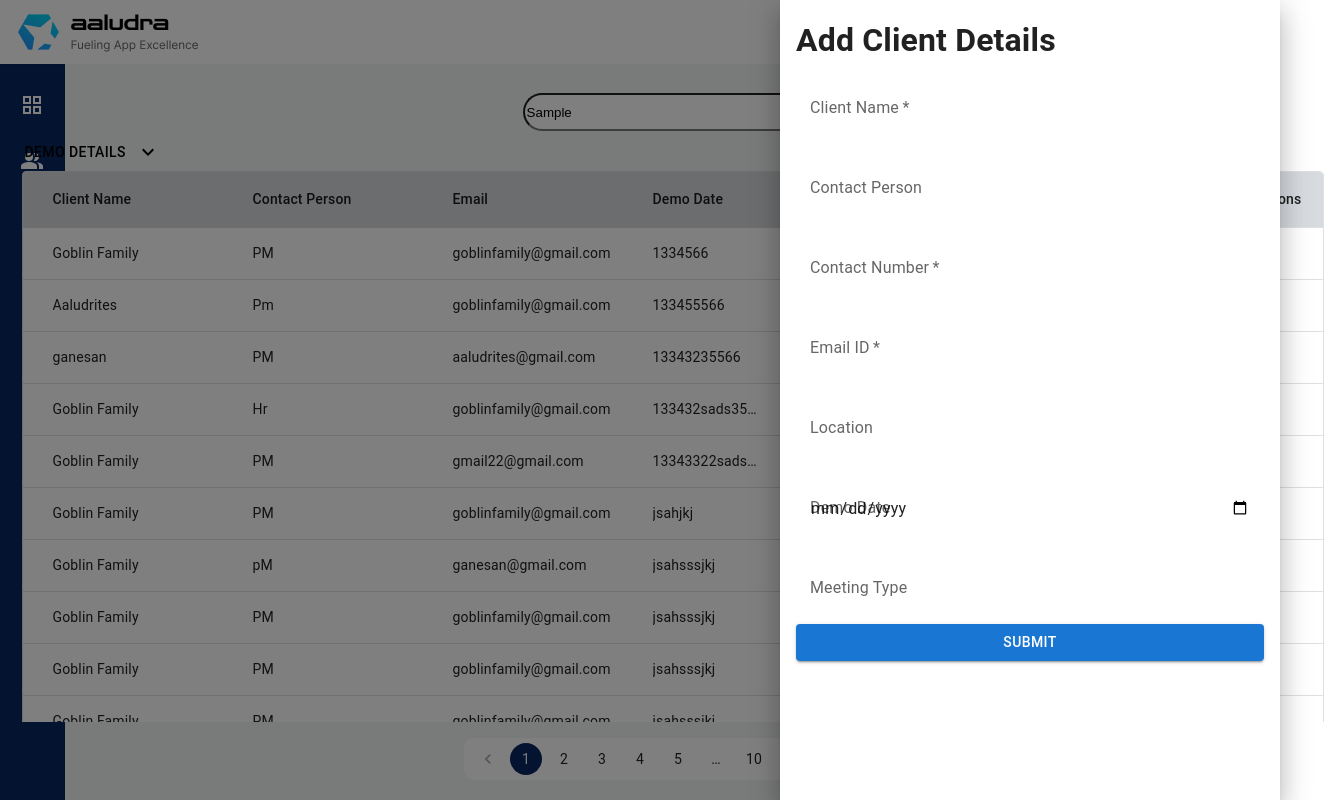
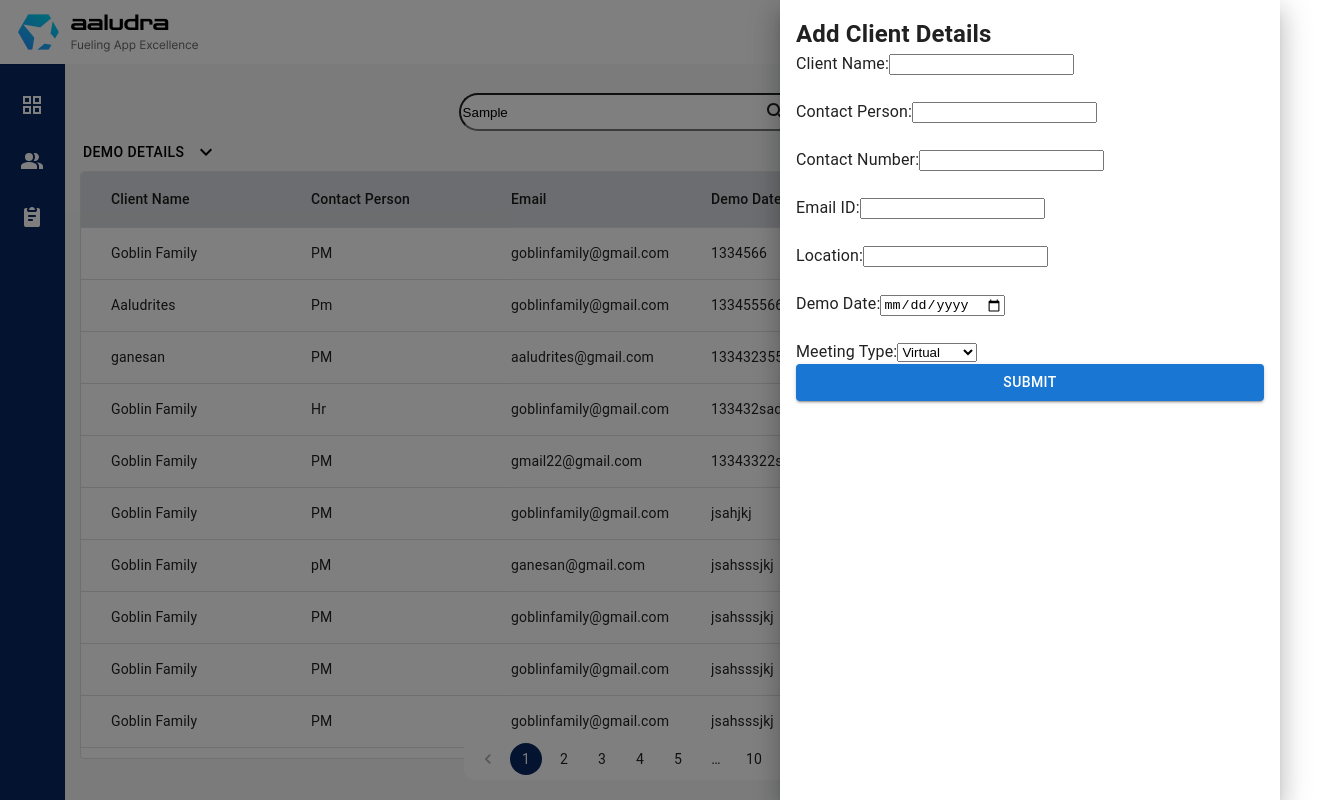
Before and after one commit to SanjeevKavara/Client-Demo-Tracker, a React (Vite) app in the folder cd-Tracker/: page /demo in a window 1280 px wide. Both pictures are taken after typing "Sample" into the empty fields and a click on the button "Add Demo Detail". Shown: the whole page, 1339 px wide, since content can reach past the window. Built offline with nearby package versions, Linux system fonts and the light colour scheme.

Commit message:
sidebarChanges

```diff
--- a/cd-Tracker/src/Components/AddData/AddData.jsx
+++ b/cd-Tracker/src/Components/AddData/AddData.jsx
@@ -6,6 +6,8 @@ import TextField from '@mui/material/TextField';
 import { Typography } from '@mui/material';
 import './AddData.css'
 import AddIcon from '@mui/icons-material/Add';
+import FormContentData from './FormContentData';
+
 
 export default function TemporaryDrawer() {
     const [state, setState] = React.useState({
@@ -24,48 +26,44 @@ export default function TemporaryDrawer() {
         <Box
             sx={{ width: '500px', padding: '16px' }}
             role="presentation"
-            onClick={toggleDrawer('right', false)}
-            onKeyDown={toggleDrawer('right', false)}
+            onClick={(event) => event.stopPropagation()} // Prevent closing the sidebar when clicking inside the form
+            // onKeyDown={toggleDrawer('right', false)}
         >
             <Typography variant="h6">Add Demo Detail</Typography>
-            <h1>Add Client Details</h1>
-            <TextField
-            required
+            <h2>Add Client Details</h2>
+            {/* <label htmlFor="">Client Name</label> */}
+            {/* <TextField
+                required
                 label="Client Name"
                 variant="outlined"
                 fullWidth
                 margin="normal"
-                onClick={(event) => event.stopPropagation()}
             />
             <TextField
                 label="Contact Person"
                 variant="outlined"
                 fullWidth
                 margin="normal"
-                onClick={(event) => event.stopPropagation()}
             />
             <TextField
-            required
+                required
                 label="Contact Number"
                 variant="outlined"
                 fullWidth
                 margin="normal"
-                onClick={(event) => event.stopPropagation()}
             />
             <TextField
-            required
+                required
                 label="Email ID"
                 variant="outlined"
                 fullWidth
                 margin="normal"
-                onClick={(event) => event.stopPropagation()}
             />
             <TextField
                 label="Location"
                 variant="outlined"
                 fullWidth
                 margin="normal"
-                onClick={(event) => event.stopPropagation()}
             />
             <TextField
                 label="Demo Date"
@@ -73,15 +71,14 @@ export default function TemporaryDrawer() {
                 variant="outlined"
                 fullWidth
                 margin="normal"
-                onClick={(event) => event.stopPropagation()}
             />
             <TextField
                 label="Meeting Type"
                 variant="outlined"
                 fullWidth
                 margin="normal"
-                onClick={(event) => event.stopPropagation()}
-            />
+            /> */}
+            <FormContentData />
             <Button variant="contained" color="primary" fullWidth>
                 Submit
             </Button>
--- /dev/null
+++ b/cd-Tracker/src/Components/AddData/FormContentData.jsx
@@ -0,0 +1,52 @@
+import React from 'react'
+import { useState } from 'react';
+import './FormContent.css'
+
+export  default function FormContentData() {
+
+        const [formData, setFormData] = useState({
+            clientName: '',
+            contactPerson: '',
+            contactNumber: '',
+            emailId: '',
+            location: '',
+            demoDate:''
+        });
+
+        return (
+            <form>
+                <label>
+                    Client Name:
+                    <input type="text" name="clientName" />
+                </label>
+                <label>
+                    Contact Person:
+                    <input type="text" name="contactPerson" />
+                </label>
+                <label>
+                    Contact Number:
+                    <input type="text" name="contactNumber" />
+                </label>
+                <label>
+                    Email ID:
+                    <input type="text" name="emailId" />
+                </label>
+                <label>
+                    Location:
+                    <input type="text" name="location" />
+                </label>
+                <label>
+                    Demo Date:
+                    <input type="date" name="demoDate" />
+                </label>
+                <label>
+                    Meeting Type:
+                    <select name="meetingType">
+                        <option value="virtual">Virtual</option>
+                        <option value="in-person">In-Person</option>
+                    </select>
+                </label>
+            </form>
+
+        )
+    }
--- a/cd-Tracker/src/Components/DemoTracker/DemoTracker.css
+++ b/cd-Tracker/src/Components/DemoTracker/DemoTracker.css
@@ -11,3 +11,7 @@
 .container>div:nth-child(2){
     overflow-y: hidden;
 }
+
+.sub_container {
+    width: 100%;
+}
--- a/cd-Tracker/src/Components/DemoTracker/DemoTracker.jsx
+++ b/cd-Tracker/src/Components/DemoTracker/DemoTracker.jsx
@@ -11,10 +11,13 @@ function DemoTracker() {
   return (
     <>
     <div className='container'>
-    <SearchBar/>
+      <div className='sub_container'>
+      <SearchBar/>
 
     <DataTable />
-    <BasicPagination/>
+
+      </div>
+      <BasicPagination/>
 
     </div>
     </>
--- a/cd-Tracker/src/Components/SearchBar/SearchBar.css
+++ b/cd-Tracker/src/Components/SearchBar/SearchBar.css
@@ -6,6 +6,7 @@
     border-radius: 27px;
 
 }
+
 
 .searchbar_container {
     display: flex;
--- a/cd-Tracker/src/Components/Table/Table.css
+++ b/cd-Tracker/src/Components/Table/Table.css
@@ -97,8 +97,8 @@
 }
 
 
-.MuiDataGrid-main{
+/* .MuiDataGrid-main{
     .MuiDataGrid-virtualScroller{
         overflow: hidden;
     }
-}
+} */
--- a/cd-Tracker/src/Components/Table/Table.jsx
+++ b/cd-Tracker/src/Components/Table/Table.jsx
@@ -50,9 +50,9 @@ export default function DataTable() {
     { field: 'ClientName', headerName: 'Client Name',width: 200,  sortable: true },
     { field: 'ContactPerson', headerName: 'Contact Person',width: 200,  sortable: true },
     { field: 'Email', headerName: 'Email',width: 200,  sortable: true },
-    { field: 'DemoDate', headerName: 'Demo Date',width: 150, sortable: true },
-    { field: 'ContactNumber', headerName: 'Contact Number', width: 150, sortable: true },
-    { field: 'Location', headerName: 'Location',width: 150, sortable: true },
+    { field: 'DemoDate', headerName: 'Demo Date',width: 200, sortable: true },
+    { field: 'ContactNumber', headerName: 'Contact Number',width: 200, sortable: true },
+    { field: 'Location', headerName: 'Location',width: 200, sortable: true },
 
     {
       field: 'MeetingType',
@@ -101,14 +101,14 @@ export default function DataTable() {
         </Select>
       ),
     },
-    {field: 'Actions', headerName: 'Actions',width: 100,sortabletrue: true}
+    {field: 'Actions', headerName: 'Actions', width: 200,sortabletrue: true}
   ];
 
 
 
 
   return (
-    <div style={{ height: '73.5vh', overflowX: 'hidden'}} >
+    <div style={{ height: '73.5vh'}} >
 
       <PositionedMenu />
       <DataGrid
```
Also changed, not shown: cd-Tracker/src/Components/AddData/FormContent.css (added).
